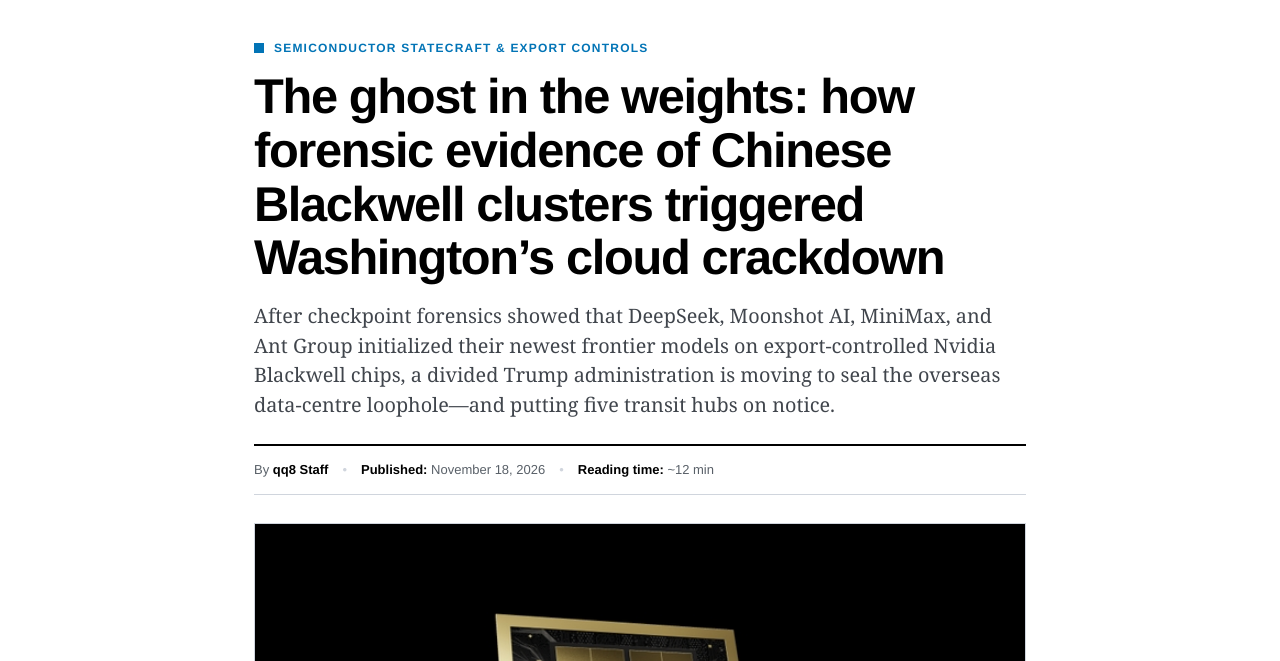
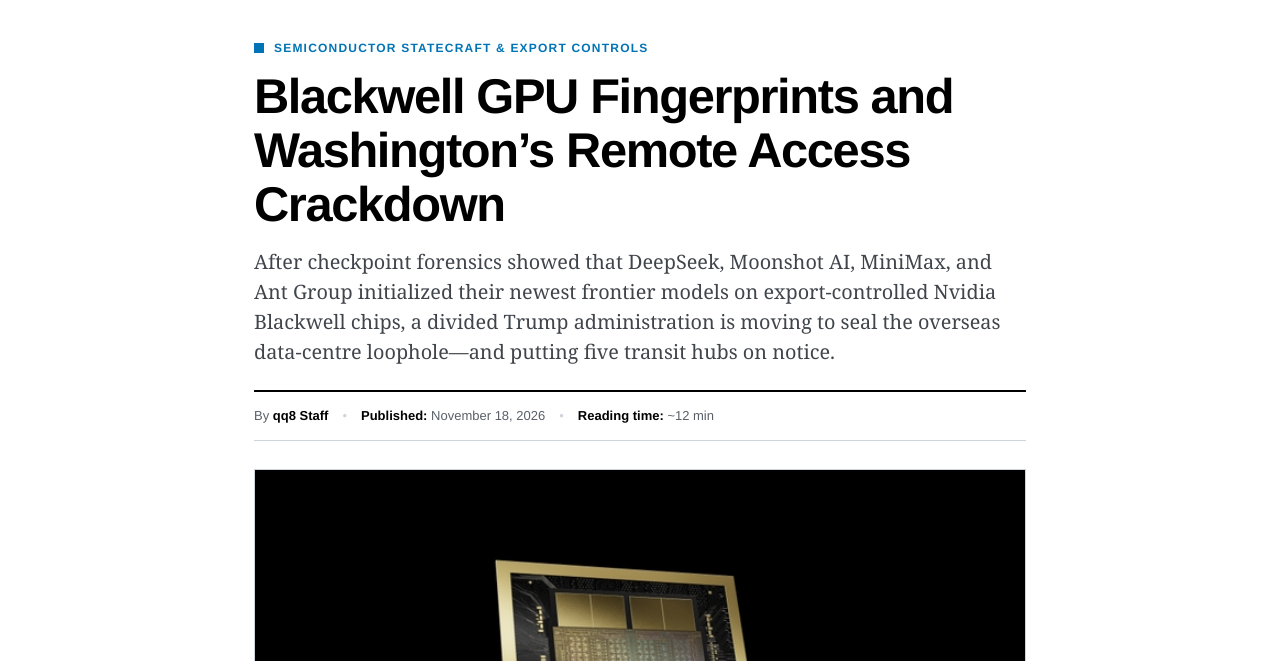
Before and after one commit to btcoal/qq8, a plain HTML site: page ghost-in-the-weights/index.html in a window 1280 px wide. Shown: the part 139-800 px from the top of the page. Drawn offline with Linux system fonts and the light colour scheme.

Commit message:
Update article title

```diff
--- a/ghost-in-the-weights/index.html
+++ b/ghost-in-the-weights/index.html
@@ -3,12 +3,12 @@
 <head>
   <meta charset="utf-8">
   <meta name="viewport" content="width=device-width, initial-scale=1.0">
-  <title>The ghost in the weights: how forensic evidence of Chinese Blackwell clusters triggered Washington’s cloud crackdown — qq8</title>
+  <title>Blackwell GPU Fingerprints and Washington’s Remote Access Crackdown — qq8</title>
   <meta name="description" content="After checkpoint forensics showed that DeepSeek, Moonshot AI, MiniMax, and Ant Group initialized their newest frontier models on export-controlled Nvidia Blackwell chips, Washington is moving to seal the overseas cloud loophole.">
   <link rel="canonical" href="https://www.qqeight.com/ghost-in-the-weights/">
   <meta property="og:site_name" content="qq8">
   <meta property="og:type" content="article">
-  <meta property="og:title" content="The ghost in the weights: how forensic evidence of Chinese Blackwell clusters triggered Washington’s cloud crackdown">
+  <meta property="og:title" content="Blackwell GPU Fingerprints and Washington’s Remote Access Crackdown">
   <meta property="og:description" content="After checkpoint forensics showed that DeepSeek, Moonshot AI, MiniMax, and Ant Group initialized their newest frontier models on export-controlled Nvidia Blackwell chips, Washington is moving to seal the overseas cloud loophole.">
   <meta property="og:url" content="https://www.qqeight.com/ghost-in-the-weights/">
   <meta property="og:image" content="https://www.qqeight.com/ghost-in-the-weights/images/nvidia-b200-gpu.jpg">
@@ -705,7 +705,7 @@
   <article>
     <header class="article-header">
       <div class="kicker-row">Semiconductor Statecraft &amp; Export Controls</div>
-      <h1>The ghost in the weights: how forensic evidence of Chinese Blackwell clusters triggered Washington’s cloud crackdown</h1>
+      <h1>Blackwell GPU Fingerprints and Washington’s Remote Access Crackdown</h1>
       <p class="standfirst">
         After checkpoint forensics showed that DeepSeek, Moonshot AI, MiniMax, and Ant Group initialized their newest frontier models on export-controlled Nvidia Blackwell chips, a divided Trump administration is moving to seal the overseas data-centre loophole—and putting five transit hubs on notice.
       </p>
```
Also changed, not shown: index.html (+1 -1 lines).
